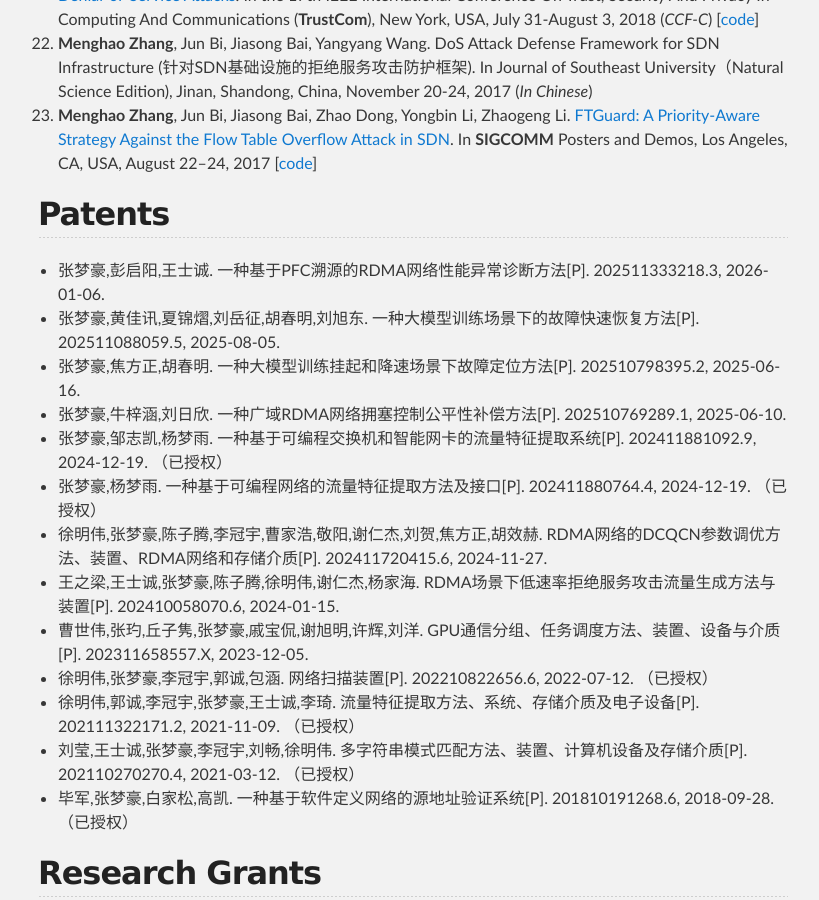
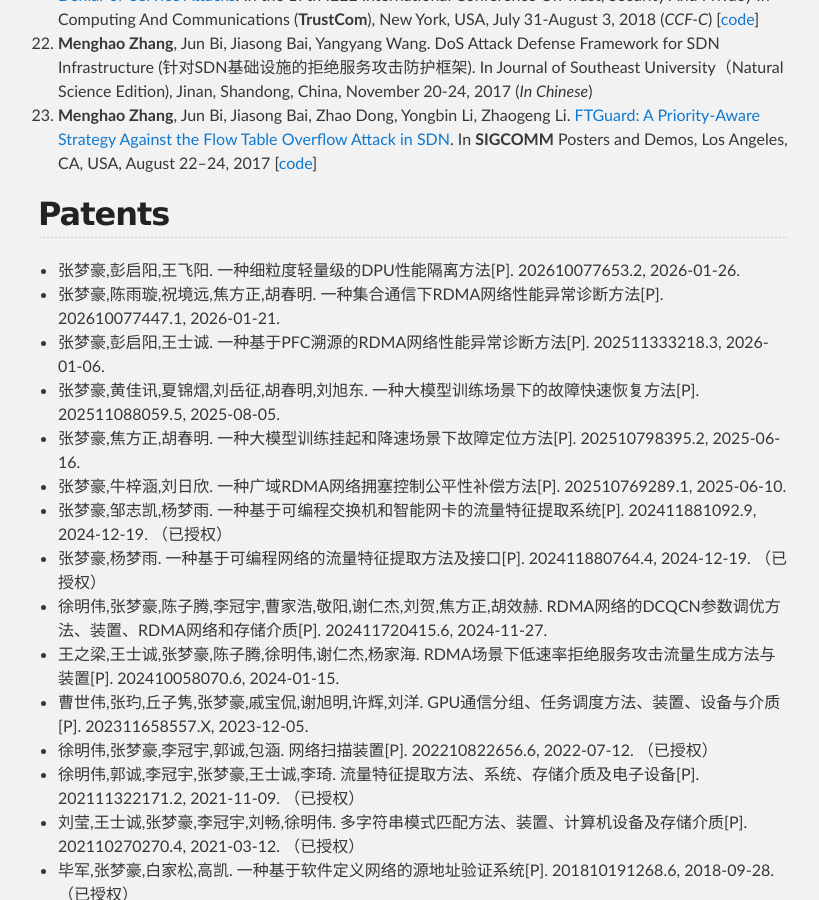
Before and after one commit to zhangmenghao/zhangmenghao.github.io, a Jekyll site: the page built from index.md, in a window 1280 px wide and 900 px high, scrolled down 5729 px. Shown: the whole window, without its empty margins (227-1046 px from the left). Built offline with Jekyll 4.4.1, drawn with Linux system fonts in a browser that asks for light colours.

Commit message:
Add patent

```diff
--- a/index.md
+++ b/index.md
@@ -196,6 +196,8 @@
 
 
 ## Patents
+* 张梦豪,彭启阳,王飞阳. 一种细粒度轻量级的DPU性能隔离方法[P]. 202610077653.2, 2026-01-26.
+* 张梦豪,陈雨璇,祝境远,焦方正,胡春明. 一种集合通信下RDMA网络性能异常诊断方法[P]. 202610077447.1, 2026-01-21.
 * 张梦豪,彭启阳,王士诚. 一种基于PFC溯源的RDMA网络性能异常诊断方法[P]. 202511333218.3, 2026-01-06.
 * 张梦豪,黄佳讯,夏锦熠,刘岳征,胡春明,刘旭东. 一种大模型训练场景下的故障快速恢复方法[P]. 202511088059.5, 2025-08-05.
 * 张梦豪,焦方正,胡春明. 一种大模型训练挂起和降速场景下故障定位方法[P]. 202510798395.2, 2025-06-16.
```
